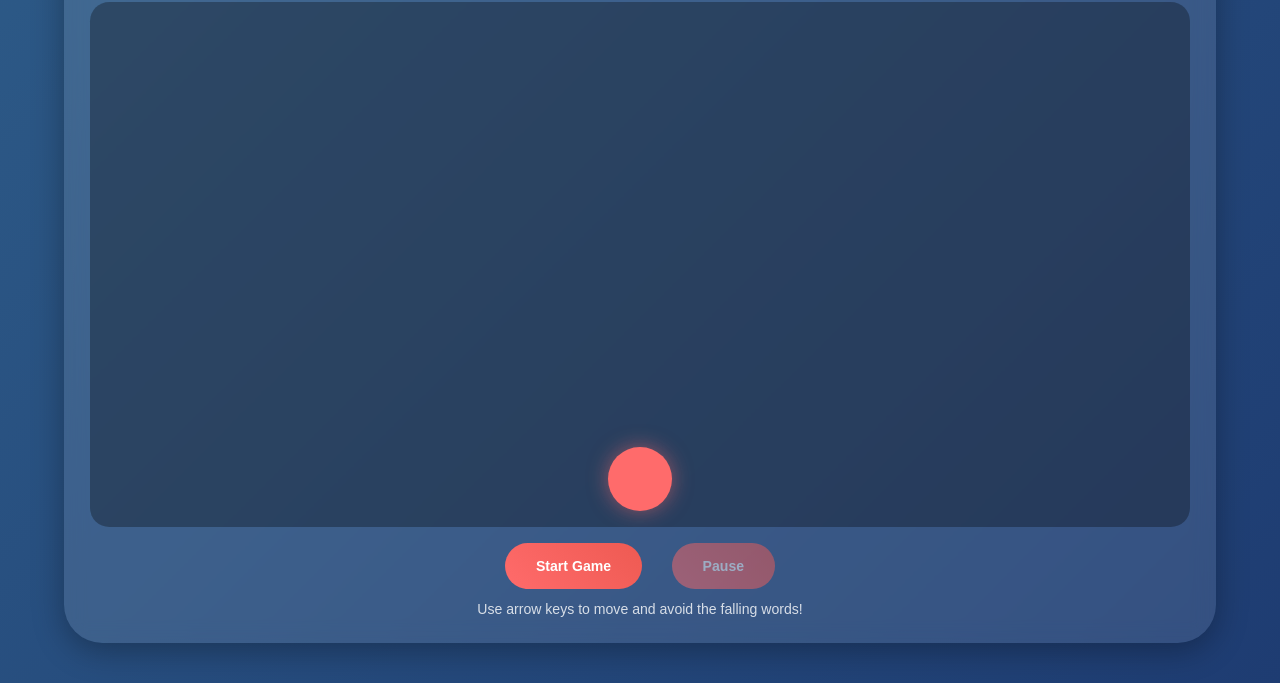
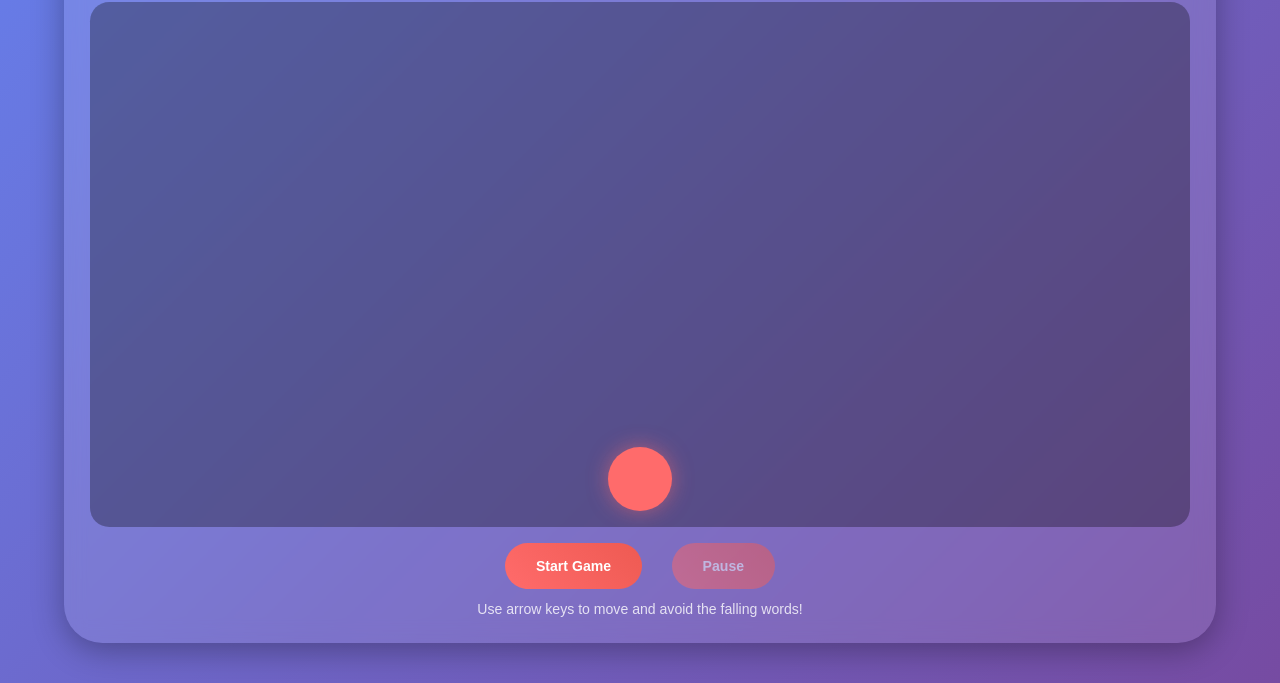
Before and after one commit to lilidan/a-fuck-game, a plain HTML site: page index.html in a window 1280 px wide. Shown: the part 117-800 px from the top of the page. Drawn offline with Linux system fonts and the light colour scheme.

Commit message:
AI update: change bg color

```diff
--- a/style.css
+++ b/style.css
@@ -6,7 +6,7 @@
 
 body {
     font-family: 'Arial', sans-serif;
-    background: linear-gradient(135deg, #2d5a87 0%, #1e3c72 100%);
+    background: linear-gradient(135deg, #667eea 0%, #764ba2 100%);
     min-height: 100vh;
     display: flex;
     justify-content: center;
```
